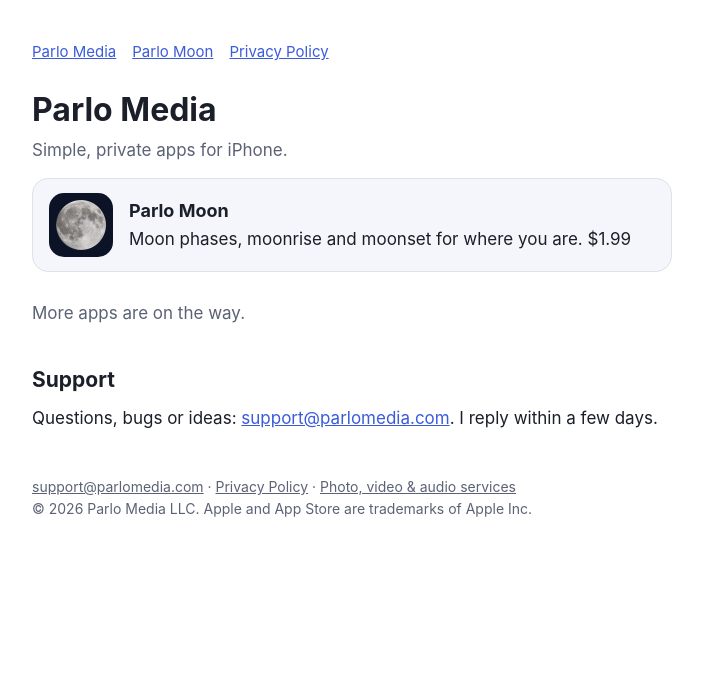
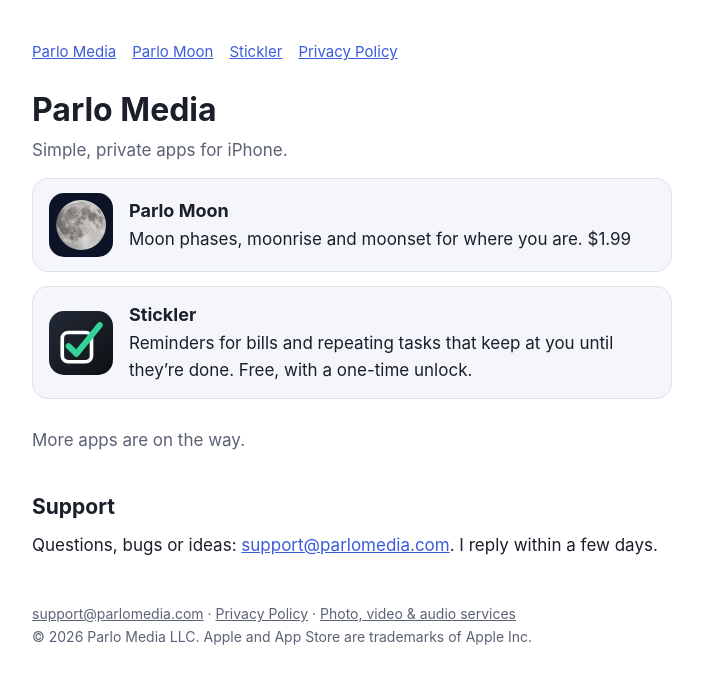
Before and after one commit to epark55/parlomedia, a plain HTML site: page index.html in a window 1280 px wide. Shown: the whole page, without its empty margins (288-991 px from the left). Drawn offline with Linux system fonts and the light colour scheme.

Commit message:
Add Stickler to the apps home

```diff
--- a/index.html
+++ b/index.html
@@ -8,9 +8,10 @@ nav{margin-bottom:28px;font-size:15px}nav a{margin-right:16px}
 .card{display:flex;gap:16px;align-items:center;background:var(--card);border:1px solid var(--ln);border-radius:16px;padding:14px 16px;margin:14px 0;color:inherit;text-decoration:none}.card img{width:64px;height:64px;border-radius:15px;flex:none}.card b{font-size:18px;display:block}.card .ph{width:64px;height:64px;border-radius:15px;flex:none;background:var(--ln)}
 @media(max-width:520px){.grid{grid-template-columns:1fr}.hero{flex-direction:column;align-items:flex-start}}
 details{border-top:1px solid var(--ln);padding:10px 0}summary{cursor:pointer;font-weight:600}footer{margin-top:44px;font-size:14px;color:var(--mu)}footer a{color:var(--mu)}</style></head><body><main>
-<nav><a href="/">Parlo Media</a><a href="/parlomoon/">Parlo Moon</a><a href="/privacy/">Privacy Policy</a></nav>
+<nav><a href="/">Parlo Media</a><a href="/parlomoon/">Parlo Moon</a><a href="/stickler/">Stickler</a><a href="/privacy/">Privacy Policy</a></nav>
 <h1>Parlo Media</h1><p class="mu">Simple, private apps for iPhone.</p>
 <a class="card" href="/parlomoon/"><img src="/parlomoon/icon.png" alt="Parlo Moon app icon"><div><b>Parlo Moon</b>Moon phases, moonrise and moonset for where you are. $1.99</div></a>
+<a class="card" href="/stickler/"><img src="/stickler/icon.svg" alt="Stickler app icon"><div><b>Stickler</b>Reminders for bills and repeating tasks that keep at you until they&rsquo;re done. Free, with a one-time unlock.</div></a>
 <p class="mu" style="margin-top:28px">More apps are on the way.</p>
 <h2 id="support">Support</h2><p>Questions, bugs or ideas: <a href="mailto:support@parlomedia.com">support@parlomedia.com</a>. I reply within a few days.</p>
 <footer><a href="mailto:support@parlomedia.com">support@parlomedia.com</a> &middot; <a href="/privacy/">Privacy Policy</a> &middot; <a href="https://services.parlomedia.com/">Photo, video &amp; audio services</a><br>&copy; 2026 Parlo Media LLC. Apple and App Store are trademarks of Apple Inc.</footer></main></body></html>
```
